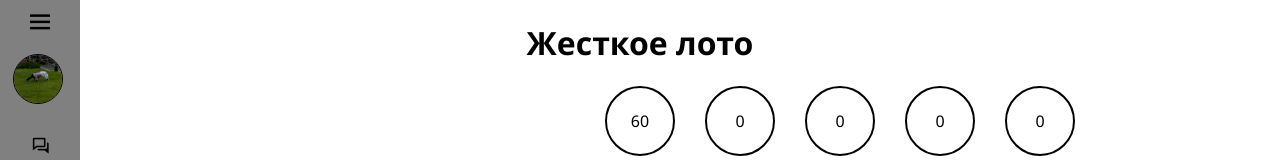
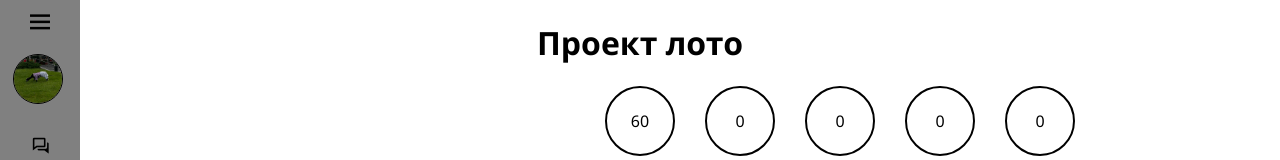
Before and after one commit to Chip-chilinka/BadBingo, a plain HTML site: page index.html in a window 1280 px wide. Shown: the top 160 px of the page. Drawn offline with nearby package versions, Linux system fonts and the light colour scheme.

Commit message:
Name change

```diff
--- a/index.html
+++ b/index.html
@@ -15,7 +15,7 @@
             <div class="top">
                 <div class="logo">
                     <i class='bx bx-joystick'></i>
-                    <span>Жесткое лото</span>
+                    <span>Проект лото</span>
                 </div>
                 <i class="bx bx-menu" id="button"></i>
             </div>
@@ -71,7 +71,7 @@
 
         <div class="mainContent">
 
-            <h1>Жесткое лото</h1>
+            <h1>Проект лото</h1>
 
             <div class="circles">
                 <div class="circlesStyle">
--- a/index.js
+++ b/index.js
@@ -4,7 +4,6 @@ let sidebar = document.querySelector('.sidebar')
 button.onclick = function () {
 	sidebar.classList.toggle('active')
 }
-
 
 function GetRandomNumber(min, max) {
 	min = Math.ceil(min)
```
